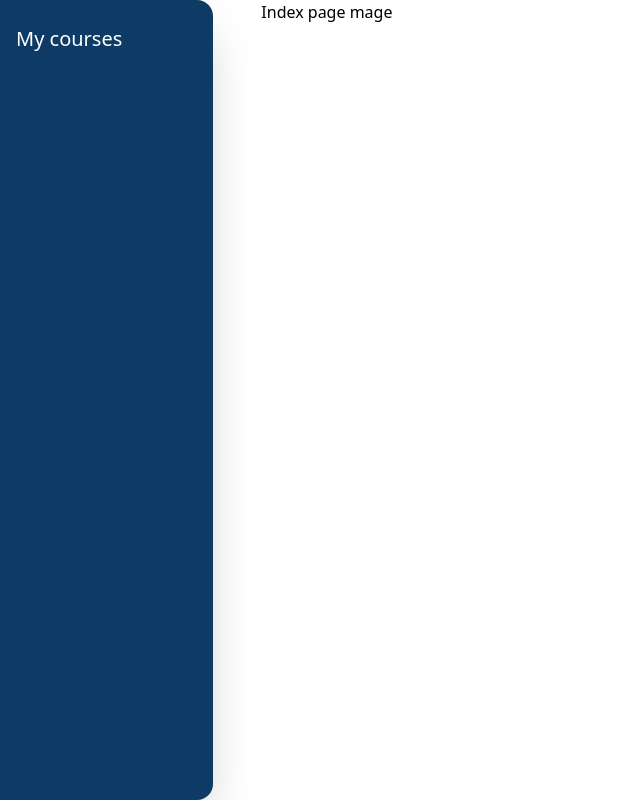
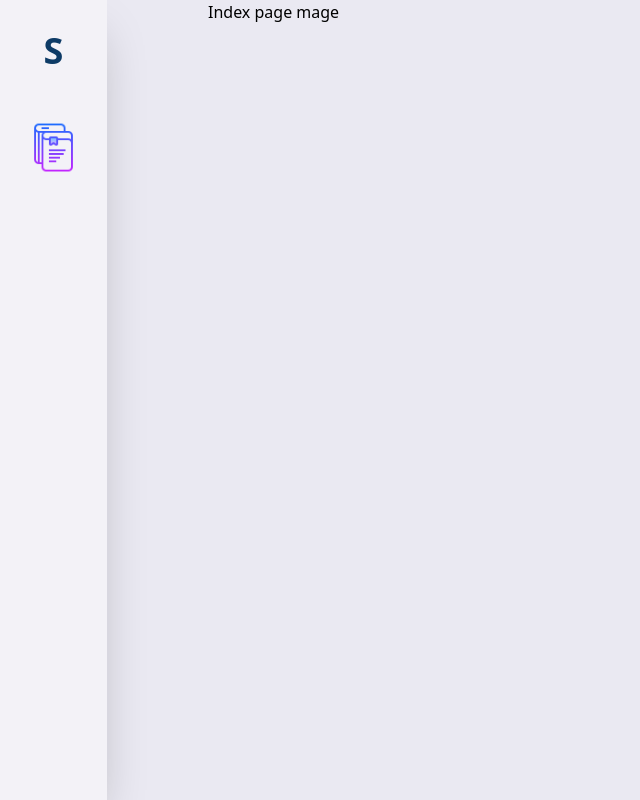
Before and after one commit to BenSheep/Client, a Next.js app: page /app in a window 1280 px wide. Shown: the whole page, without its empty margins (0-640 px from the left). Built offline with nearby package versions, Linux system fonts and the light colour scheme.

Commit message:
:lipstick: Updating UI throughout app

```diff
--- a/components/AppLayout.js
+++ b/components/AppLayout.js
@@ -2,20 +2,31 @@ import React from 'react'
 import Link from 'next/link'
 
 const AppLayout = props => (
-  <div className="lg:h-screen w-full mx-auto flex flex-wrap flex-row ">
-    <div className="flex-col w-full lg:w-2/12">
+  <div className="lg:h-screen w-full mx-auto flex flex-wrap flex-row bg-silver">
+    <div className="flex-col w-full lg:w-1/12">
       <nav
         data-test="navbar"
-        className="h-full w-full bg-blue rounded-xl shadow-2xl"
+        className="h-full w-full bg-light-silver shadow-2xl text-blue"
       >
         <ul className="">
-          <li className="py-2 text-white text-xl">
+          <li className="py-2 text-4xl text-center font-semibold">
+            <Link href="/app">
+              <a
+                data-test="courses-tab-button"
+                className="p-4 block w-full hover:cursor-pointer"
+              >
+                S
+              </a>
+            </Link>
             <Link href="/app/courses">
               <a
                 data-test="courses-tab-button"
-                className="p-4 block w-full hover:bg-light-blue hover:cursor-pointer"
+                className="p-4 block w-full hover:cursor-pointer"
               >
-                My courses
+                <img
+                  className="mx-auto hover:bg-silver p-2 rounded-lg"
+                  src="/icons/books.png"
+                />
               </a>
             </Link>
           </li>
--- a/pages/app/courses/[name].js
+++ b/pages/app/courses/[name].js
@@ -155,12 +155,14 @@ class CourseDetailsPage extends Component {
                 />
               </div>
             ) : (
+              <div className="flex w-full md:w-2/12 float-right justify-center align-middle">
                 <img
-                className="cursor-pointer"
+                  className="inline object-contain cursor-pointer"
                   src="/icons/check.png"
                   data-test="save-button"
                   onClick={() => this.onSaveHandler()}
                 />
+              </div>
             )}
             <AdditionalCourseInfo
               course={courseDetails}
@@ -197,47 +199,56 @@ const AdditionalCourseInfo = props => {
   }
 
   return (
-    <div>
+    <div className="flex flex-row md:flex-col w-full mt-4">
+      <div className="flex flex-row my-2">
+        <div className="flex flex-col w-1/6">
           <h3
-        className="w-full text-md md:text-lg mb-2"
+            className=" w-full text-md text-lg md:text-xl mb-2"
             data-test="course-professor-header"
           >
             Professor:{' '}
-        {props.course.professor && !props.edit ? (
-          <span data-test="course-professor" className="ml-2">
-            {props.course.professor}
-          </span>
+          </h3>
+        </div>
+        <div className="flex flex-col">
+          {props.course.professor || !props.edit ? (
+            <span data-test="course-professor">{props.course.professor}</span>
           ) : (
             <input
               data-test="professor-name-input"
-            className="ml-2 px-2 border-2"
+              className="px-2 rounded shadow-inner h-10"
               type="text"
               placeholder={props.course.professor}
               onChange={e => onChangeHandler(e, 'professor')}
             />
           )}
-      </h3>
-      <h5
+        </div>
+      </div>
+      <div className="flex flex-row my-2">
+        <div className="flex flex-col w-1/6">
+          <h3
             data-test="course-grade-header"
-        className="flex text-lg md:text-xl text-blue font-semibold"
+            className="flex text-lg md:text-xl text-blue"
           >
             Grade:{' '}
-        {props.course.grade && !props.edit ? (
-          <span data-test="course-grade" className="ml-2">
-            {props.course.grade}
-          </span>
+          </h3>
+        </div>
+        <div className="flex flex-col">
+          {props.course.grade || !props.edit ? (
+            <span data-test="course-grade">{props.course.grade}</span>
           ) : (
             <input
               data-test="grade-input"
-            className="ml-2 px-2 border-2"
+              className="px-2 rounded shadow-inner h-10"
               type="number"
               placeholder={props.course.grade}
               onChange={e => onChangeHandler(e, 'grade')}
             />
           )}
-      </h5>
+        </div>
+      </div>
       {props.course.schedule.map(sched => (
         <ScheduleRow
+          className="my-2"
           schedule={sched}
           edit={props.edit}
           key={sched.day}
@@ -257,12 +268,13 @@ const ScheduleRow = props => {
   const [endTime, setEndTime] = useState(minutesTo24Hours(props.schedule.end))
 
   return (
-    <div className="mt-2">
+    <div className="flex flex-row mt-2">
       {props.edit ? (
-        <div className="inline">
+        <div className="flex flex-row w-full">
+          <div className="flex flex-col w-1/6">
             <select
               data-test="schedule-day-dropdown"
-            className="mr-4 text-xl text-blue"
+              className="mr-4 text-xl text-blue bg-white h-10"
               defaultValue={days[props.schedule.day]}
             >
               {days.map(day => (
@@ -271,8 +283,10 @@ const ScheduleRow = props => {
                 </option>
               ))}
             </select>
+          </div>
+          <div>
             <input
-            className="mr-2"
+              className="mr-4 h-10"
               data-test="schedule-start-time-input"
               type="time"
               min="09:00"
@@ -288,6 +302,7 @@ const ScheduleRow = props => {
               }}
             />
             <input
+              className="h-10"
               data-test="schedule-end-time-input"
               type="time"
               min={startTime}
@@ -295,18 +310,26 @@ const ScheduleRow = props => {
               value={endTime}
               onChange={e => {
                 setEndTime(e.target.value)
-              props.onScheduleChange('end', e.target.value, props.schedule.day)
+                props.onScheduleChange(
+                  'end',
+                  e.target.value,
+                  props.schedule.day
+                )
               }}
             />
           </div>
+        </div>
       ) : (
-        <div className="inline">
+        <div className="flex flex-row w-full">
+          <div className="flex flex-col w-1/6">
             <h5
               data-test="schedule-day"
               className="inline mr-4 text-xl text-blue"
             >
-            {days[props.schedule.day]} -
+              {days[props.schedule.day]}:
             </h5>
+          </div>
+          <div className="flex flex-row w-1/6">
             <p
               className="inline mr-4 text-xl text-orange"
               data-test="schedule-start-time"
@@ -319,6 +342,7 @@ const ScheduleRow = props => {
             >
               {endTime}
             </p>
+          </div>
         </div>
       )}
     </div>
--- a/pages/app/courses/index.js
+++ b/pages/app/courses/index.js
@@ -36,7 +36,7 @@ class CoursesPage extends React.Component {
         <div className="flex-col md:flex-row w-11/12 mx-auto my-8">
           <div className="flex flex-wrap">
             <h1
-              className="flex flex-col w-full md:w-8/12 xl:w-9/12 text-2xl md:text-4xl text-blue tracking-wide"
+              className="flex flex-col w-full md:w-8/12 xl:w-9/12 text-2xl md:text-4xl text-orange tracking-wide"
               data-test="courses-header"
             >
               My Courses
--- a/tailwind.config.js
+++ b/tailwind.config.js
@@ -10,6 +10,7 @@ module.exports = {
       green: '#4cf196',
       yellow: '#f4d35e',
       orange: '#ee964b',
+      'light-silver': '#f3f2f7',
       silver: '#eae9f2',
       gray: '#696871',
       darkgray: '#444349',
```
Also changed, not shown: public/icons/books.png (added). Lines whose indentation alone changed are shown as unchanged.
